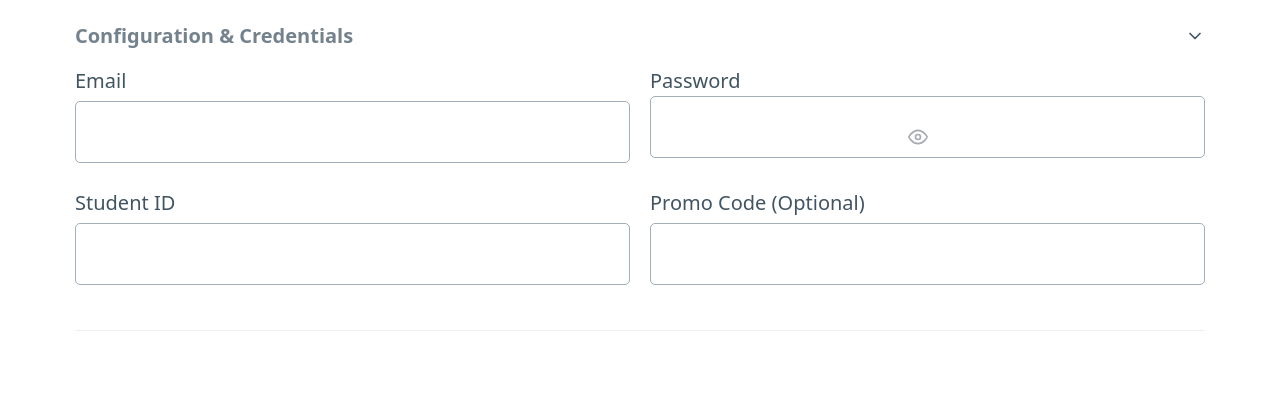
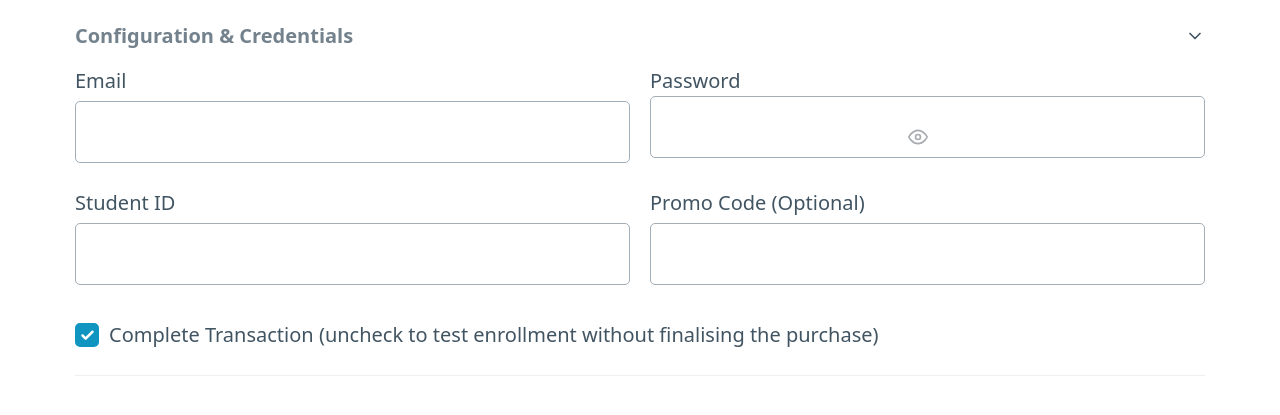
Before and after one commit to johnmarcovici/iclasspro-driver, a FastAPI app: page / in a window 1280 px wide. Shown: the part 261-676 px from the top of the page. Run offline with FastAPI, Linux system fonts and the light colour scheme.

Commit message:
feat: horizontal scroll on log panels; add Complete Transaction checkbox to config tab
Co-authored-by: johnmarcovici <143778223+johnmarcovici@users.noreply.github.com>
Agent-Logs-Url: https://github.com/johnmarcovici/iclasspro-driver/sessions/7e670b6e-fa99-4f0e-90f7-458a6a30c18f

```diff
--- a/app.py
+++ b/app.py
@@ -224,6 +224,7 @@ async def websocket_enroll_selected(websocket: WebSocket):
         password = config.get("password", "")
         student_id = config.get("student_id", "")
         promo_code = config.get("promo_code", "")
+        complete_transaction = config.get("complete_transaction", True)
         selected_classes = config.get("selected_classes", [])
 
         if not all([email, password, student_id]):
@@ -259,6 +260,9 @@ async def websocket_enroll_selected(websocket: WebSocket):
 
         if promo_code:
             cmd_args.extend(["--promo-code", promo_code])
+
+        if complete_transaction:
+            cmd_args.append("--complete-transaction")
 
         process = await asyncio.create_subprocess_exec(
             sys.executable,
@@ -316,6 +320,7 @@ async def websocket_endpoint(websocket: WebSocket):
         password = config.get("password", "")
         student_id = config.get("student_id", "")
         promo_code = config.get("promo_code", "")
+        complete_transaction = config.get("complete_transaction", True)
         schedule = config.get("schedule", [])
 
         if not all([email, password, student_id]):
@@ -355,6 +360,9 @@ async def websocket_endpoint(websocket: WebSocket):
 
         if promo_code:
             cmd_args.extend(["--promo-code", promo_code])
+
+        if complete_transaction:
+            cmd_args.append("--complete-transaction")
 
         process = await asyncio.create_subprocess_exec(
             sys.executable,
--- a/templates/index.html
+++ b/templates/index.html
@@ -12,9 +12,10 @@
             padding: 1rem;
             border-radius: 5px;
             height: 400px;
+            overflow-x: auto;
             overflow-y: auto;
             font-family: monospace;
-            white-space: pre-wrap;
+            white-space: pre;
             margin-top: 1rem;
         }
         .status-idle { color: #6c757d; }
@@ -144,9 +145,10 @@
             padding: 1rem;
             border-radius: 5px;
             height: 250px;
+            overflow-x: auto;
             overflow-y: auto;
             font-family: monospace;
-            white-space: pre-wrap;
+            white-space: pre;
             margin-top: 0.5rem;
         }
     </style>
@@ -194,6 +196,10 @@
                         <input type="text" id="promo_code" value="{{ promo_code }}">
                     </label>
                 </div>
+                <label style="display:flex; align-items:center; gap:0.5rem; margin-top:0.5rem;">
+                    <input type="checkbox" id="complete_transaction" checked style="width:1.2rem; height:1.2rem; margin:0; cursor:pointer;">
+                    Complete Transaction (uncheck to test enrollment without finalising the purchase)
+                </label>
             </details>
         </div><!-- end #tab-config -->
 
@@ -602,6 +608,7 @@
             const password = document.getElementById("password").value;
             const student_id = document.getElementById("student_id").value;
             const promo_code = document.getElementById("promo_code").value;
+            const complete_transaction = document.getElementById("complete_transaction").checked;
             const schedule = getScheduleData();
 
             // Silently update the .env file with the last run schedule
@@ -643,6 +650,7 @@
                     password: password,
                     student_id: student_id,
                     promo_code: promo_code,
+                    complete_transaction: complete_transaction,
                     schedule: schedule
                 }));
             };
@@ -820,6 +828,7 @@
             const password = document.getElementById("password").value;
             const student_id = document.getElementById("student_id").value;
             const promo_code = document.getElementById("promo_code").value;
+            const complete_transaction = document.getElementById("complete_transaction").checked;
 
             if (!email || !password || !student_id) {
                 alert("Please fill in Email, Password, and Student ID in the Configuration tab first.");
@@ -859,6 +868,7 @@
                     password: password,
                     student_id: student_id,
                     promo_code: promo_code,
+                    complete_transaction: complete_transaction,
                     selected_classes: selected
                 }));
             };
```
